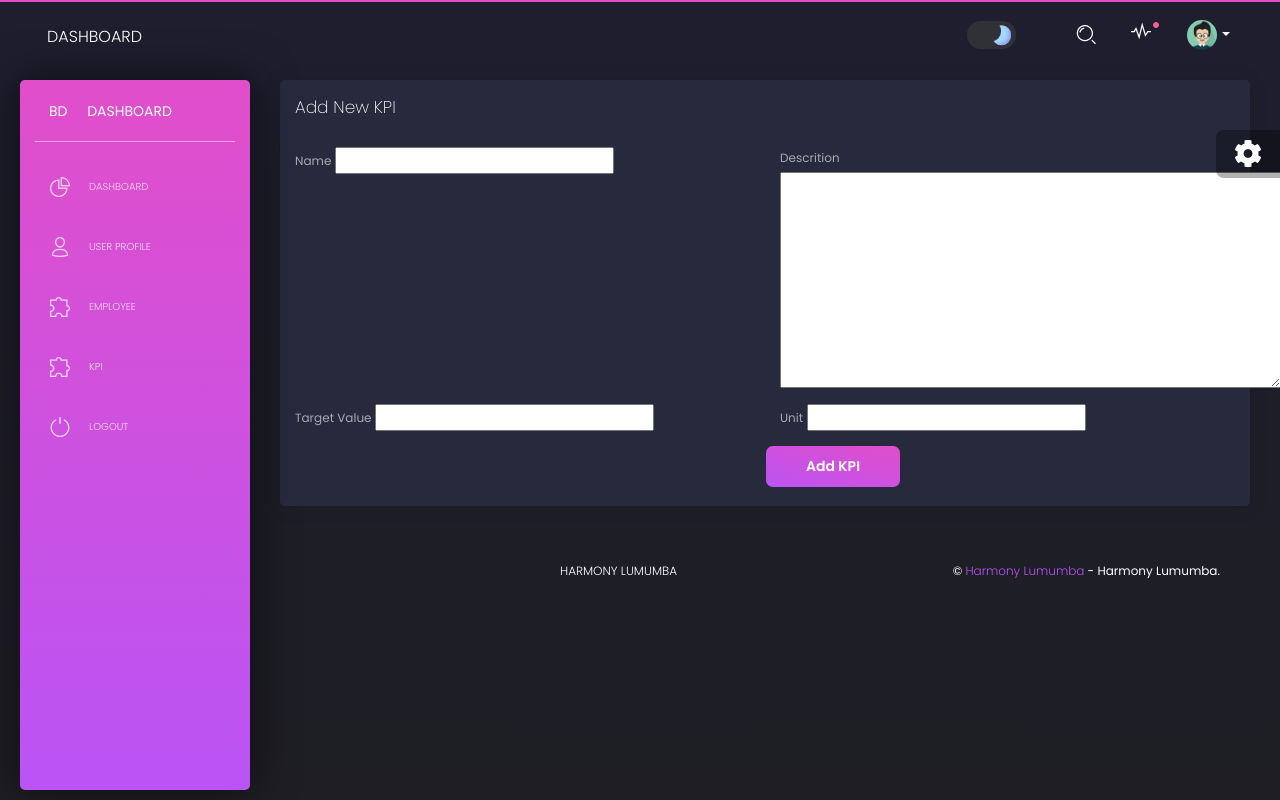
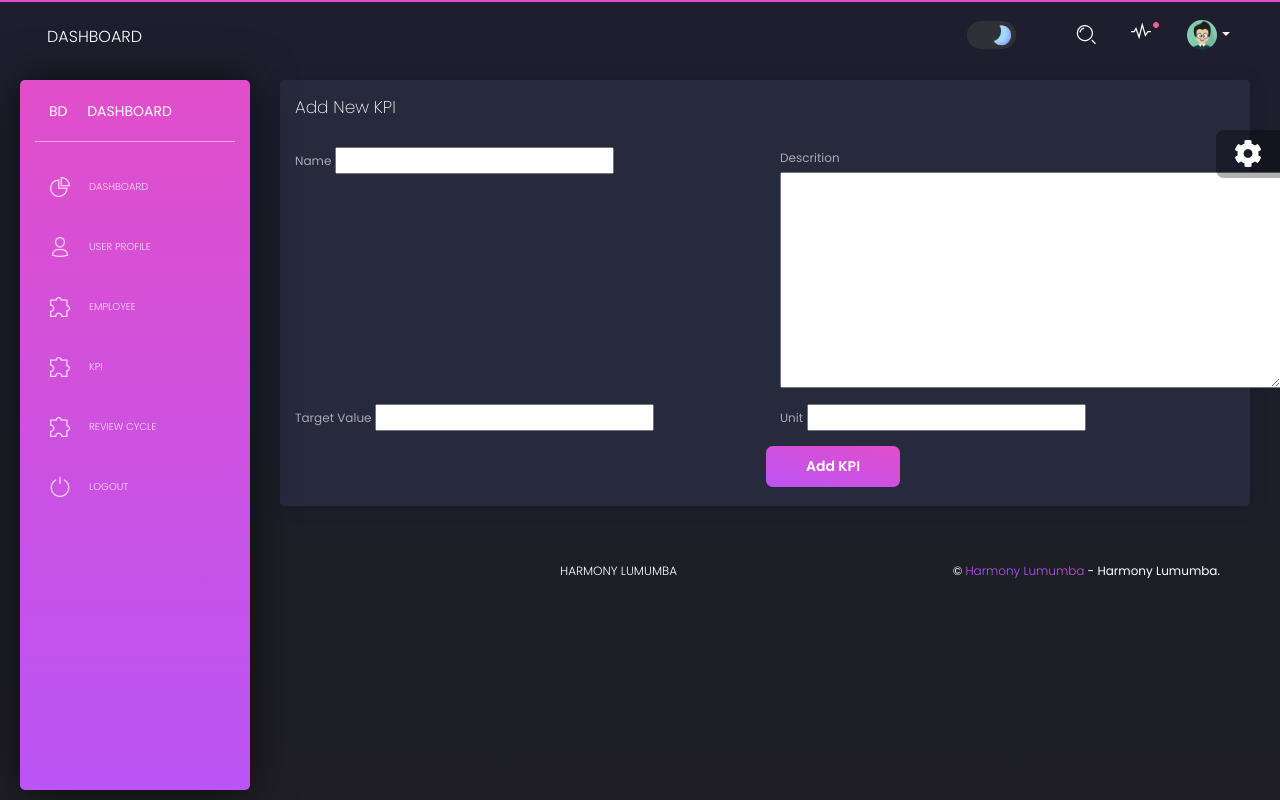
Before and after one commit to ha165/employee_tracker, a Django app: page /kpi/add/ in a window 1280 px wide. Run offline with Django 3.2, Linux system fonts and the light colour scheme; the visitor is signed in with stand-in values (Sample User, id 1); some libraries are stand-ins or nearby versions.

Commit message:
Update sidebar.html

```diff
--- a/apps/templates/includes/sidebar.html
+++ b/apps/templates/includes/sidebar.html
@@ -37,6 +37,12 @@
                         <p>KPI</p>
                     </a>
                 </li>
+                <li class="{% if 'tables' in segment %} active {% endif %}">
+                    <a href="{% url 'review_cycle' %}">
+                        <i class="tim-icons icon-puzzle-10"></i>
+                        <p>Review Cycle</p>
+                    </a>
+                </li>
                 <li>
                     <a href="{% url 'login' %}">
                         <i class="tim-icons icon-button-power"></i>
```
